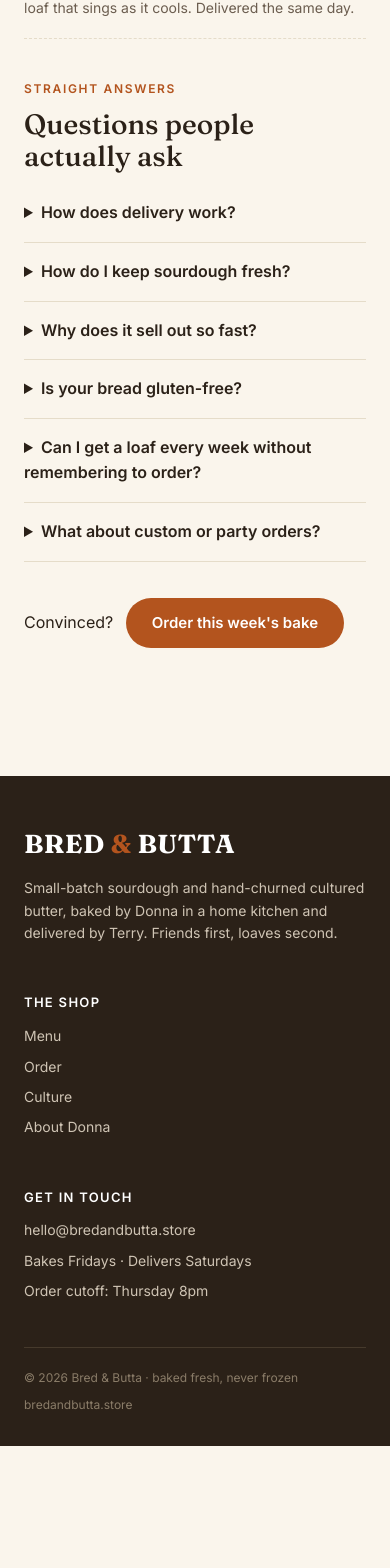
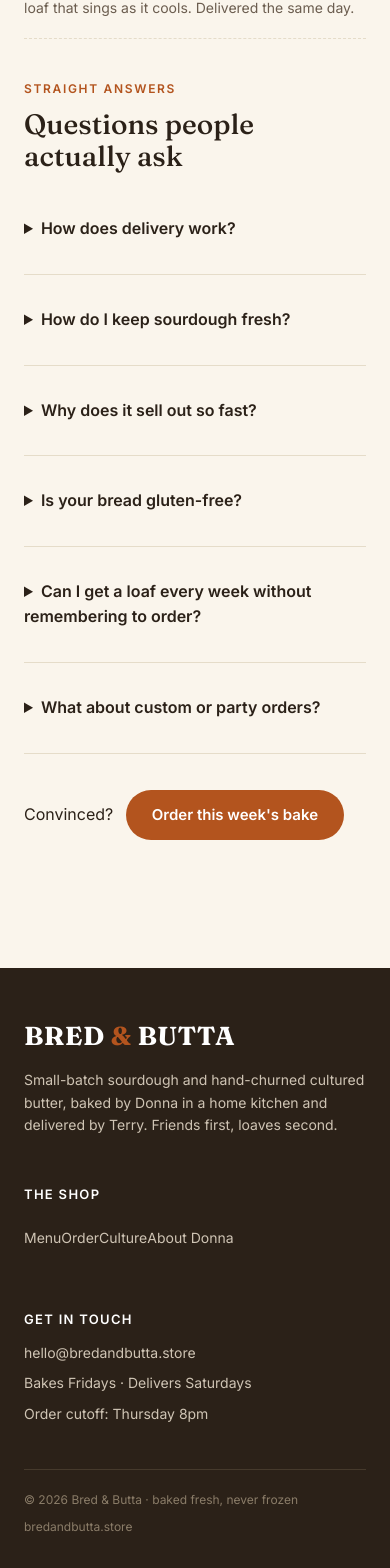
Before and after one commit to terryhuangjr/bredandbutta, a React (Vite) app: page /culture in a window 390 px wide. Shown: the part 2071-3639 px from the top of the page. Before the commit the page ends 3517 px from the top, so only its background shows below. Built offline with nearby package versions, Linux system fonts and the light colour scheme.

Commit message:
mobile: footer tap targets, fine print stack, FAQ padding

```diff
--- a/src/index.css
+++ b/src/index.css
@@ -162,6 +162,9 @@ footer a:hover { color: var(--butter); }
 footer .fine { margin-top: 36px; padding-top: 20px; border-top: 1px solid #463a2c; font-size: 12px; color: #8a7c68; display: flex; justify-content: space-between; flex-wrap: wrap; gap: 8px; }
 
 @media (max-width: 820px) {
+  footer.site a { display: inline-block; padding: 10px 0; min-height: 44px; }
+  footer.site .fine { flex-direction: column; gap: 8px; }
+  .faq summary { padding: 16px 0; }
   .hero, .grid-2, .steps, .fact-row, .order-grid, .about-grid, footer .cols { grid-template-columns: 1fr; }
   .week-card { grid-template-columns: 1fr; text-align: center; }
   .timeline .stage { grid-template-columns: 1fr; gap: 4px; }
```
